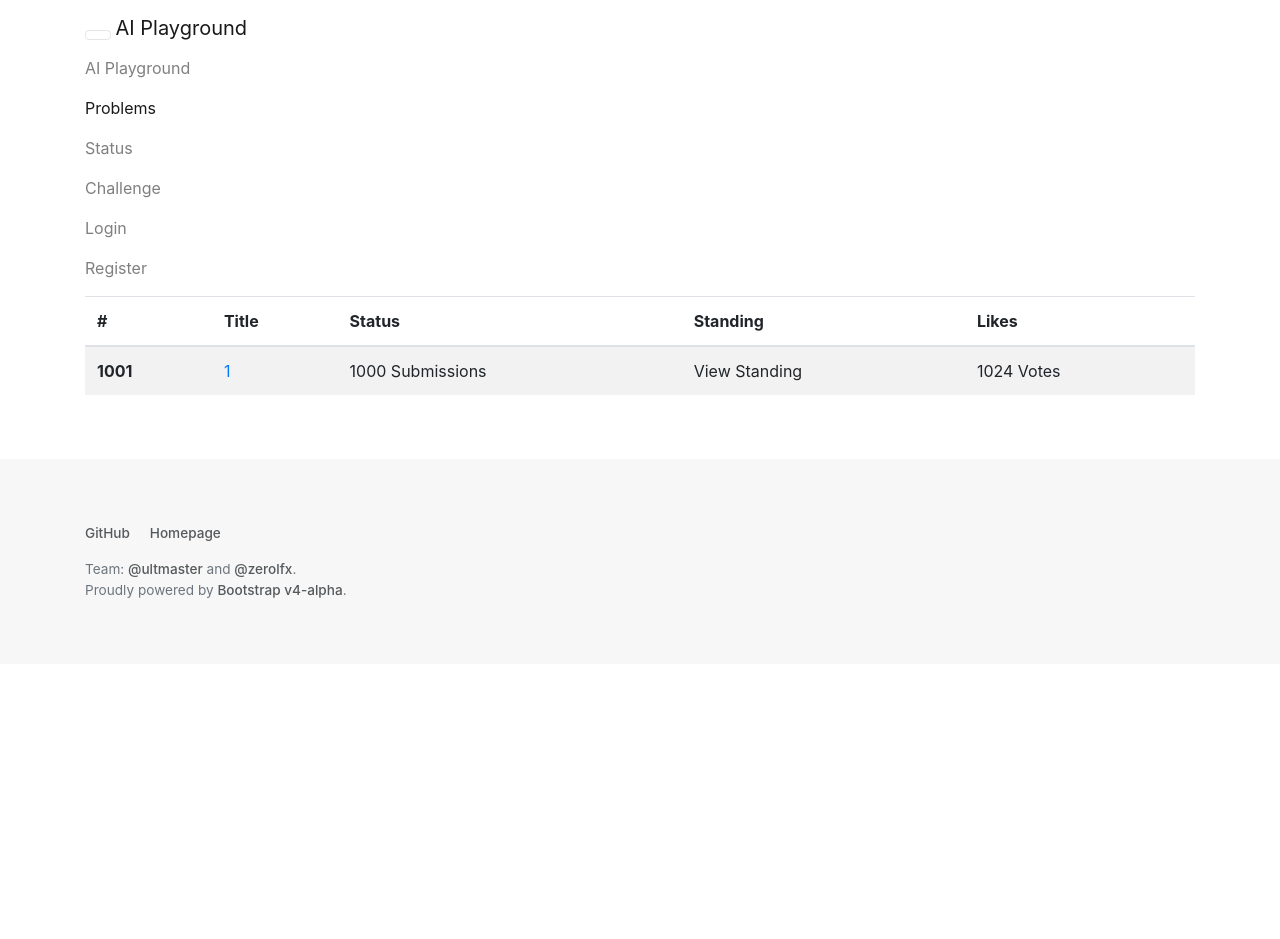
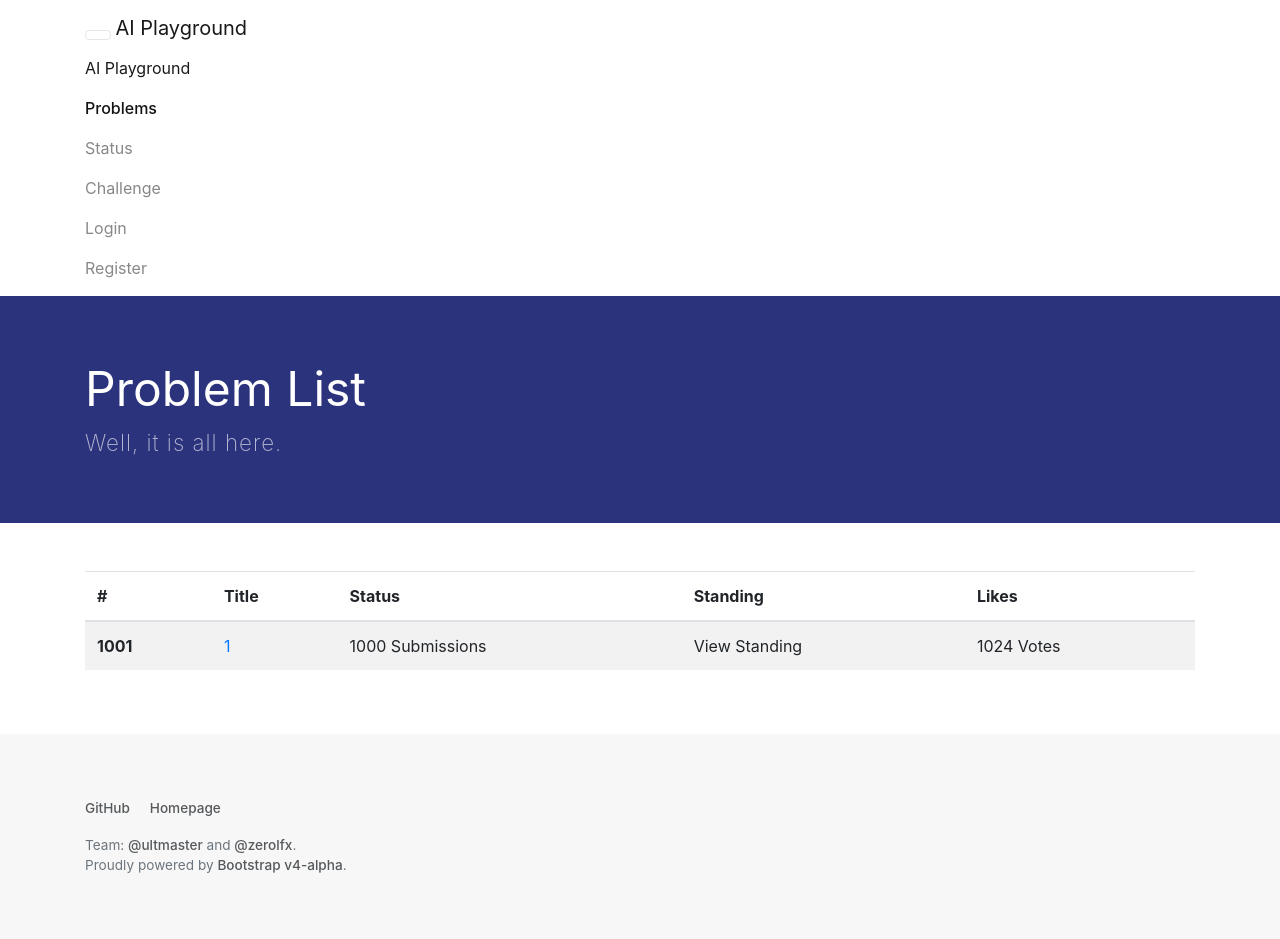
Before and after one commit to zerolfx/AIPlayground, a Django app: page /problist/ in a window 1280 px wide, after a click that opens the changed part. Before the commit the page ends 598 px from the top, so only its background shows below. Run offline with Django 3.2, Linux system fonts and the light colour scheme; data comes from the database, SQL or seed files in the repository; parts of the project's set-up code (start-up, migrations or seed data) failed here and were passed over; some libraries are stand-ins or nearby versions.

```diff
--- a/static/css/layout.css
+++ b/static/css/layout.css
@@ -27,6 +27,20 @@ textarea {
   padding-right: 0;
 }
 
+.bd-navbar .navbar-nav .nav-link {
+  color: #888;
+}
+
+.bd-navbar .navbar-nav .nav-link.active, .bd-navbar .navbar-nav .nav-link:hover, .bd-navbar .navbar-nav .nav-link:focus {
+  color: #373a3c;
+  background-color: transparent;
+}
+
+.bd-navbar .navbar-nav .nav-link.active {
+  font-weight: 500;
+  color: #121314;
+}
+
 .bd-masthead {
   background-image: -webkit-linear-gradient(315deg, #141738, #2c337d, #505ac9);
   background-image: -o-linear-gradient(315deg, #141738, #2c337d, #505ac9);
@@ -35,7 +49,7 @@ textarea {
   padding-bottom: 6rem;
   color: #cdbfe3;
   text-align: center;
-  background-color: #1a237e;
+  background-color: #2c337d;
 }
 
 .bd-pageheader p, .bd-masthead p {
@@ -68,7 +82,7 @@ textarea {
   margin-bottom: 1.5rem;
   color: #cdbfe3;
   text-align: center;
-  background-color: #1a237e;
+  background-color: #2c337d;
 }
 
 .bd-pageheader h1 {
@@ -175,6 +189,12 @@ textarea {
   .bd-featurette {
     text-align: left;
   }
+  .bd-pageheader {
+    padding-top: 4rem;
+    padding-bottom: 4rem;
+    margin-bottom: 3rem;
+    text-align: left;
+  }
 }
 
 .bd-footer {
--- a/templates/base.html
+++ b/templates/base.html
@@ -27,17 +27,17 @@
         </div>
         <div class="collapse navbar-toggleable-sm" id="navbarResponsive">
           <ul class="nav navbar-nav">
-            <li class="nav-item {{ home_active }}">
-              <a class="nav-link" href="{% url 'home' %}">AI Playground</a>
+            <li class="nav-item active">
+              <a class="nav-item nav-link {{ home_active }}" href="{% url 'home' %}">AI Playground</a>
             </li>
-            <li class="nav-item {{ problist_active }}">
-              <a class="nav-link" href="{% url 'problist' %}">Problems</a>
+            <li class="nav-item">
+              <a class="nav-item nav-link {{ problist_active }}" href="{% url 'problist' %}">Problems</a>
             </li>
-            <li class="nav-item {{ status_active }}">
-              <a class="nav-link" href="{% url 'status' %}">Status</a>
+            <li class="nav-item">
+              <a class="nav-item nav-link {{ status_active }}" href="{% url 'status' %}">Status</a>
             </li>
-            <li class="nav-item {{ challenge_active }}">
-              <a class="nav-link" href="#">Challenge</a>
+            <li class="nav-item">
+              <a class="nav-item nav-link {{ challenge_active }}" href="#">Challenge</a>
             </li>
             {% if request.user.is_authenticated %}
               <div class="float-md-right">
--- a/templates/problist.html
+++ b/templates/problist.html
@@ -1,5 +1,11 @@
 {% extends 'base.html' %}
 {% block content %}
+<div class="bd-pageheader">
+  <div class="container">
+    <h1>Problem List</h1>
+    <p class="lead">Well, it is all here.</p>
+  </div>
+</div>
 <div class="container">
   <table class="table table-striped">
     <thead>
```
